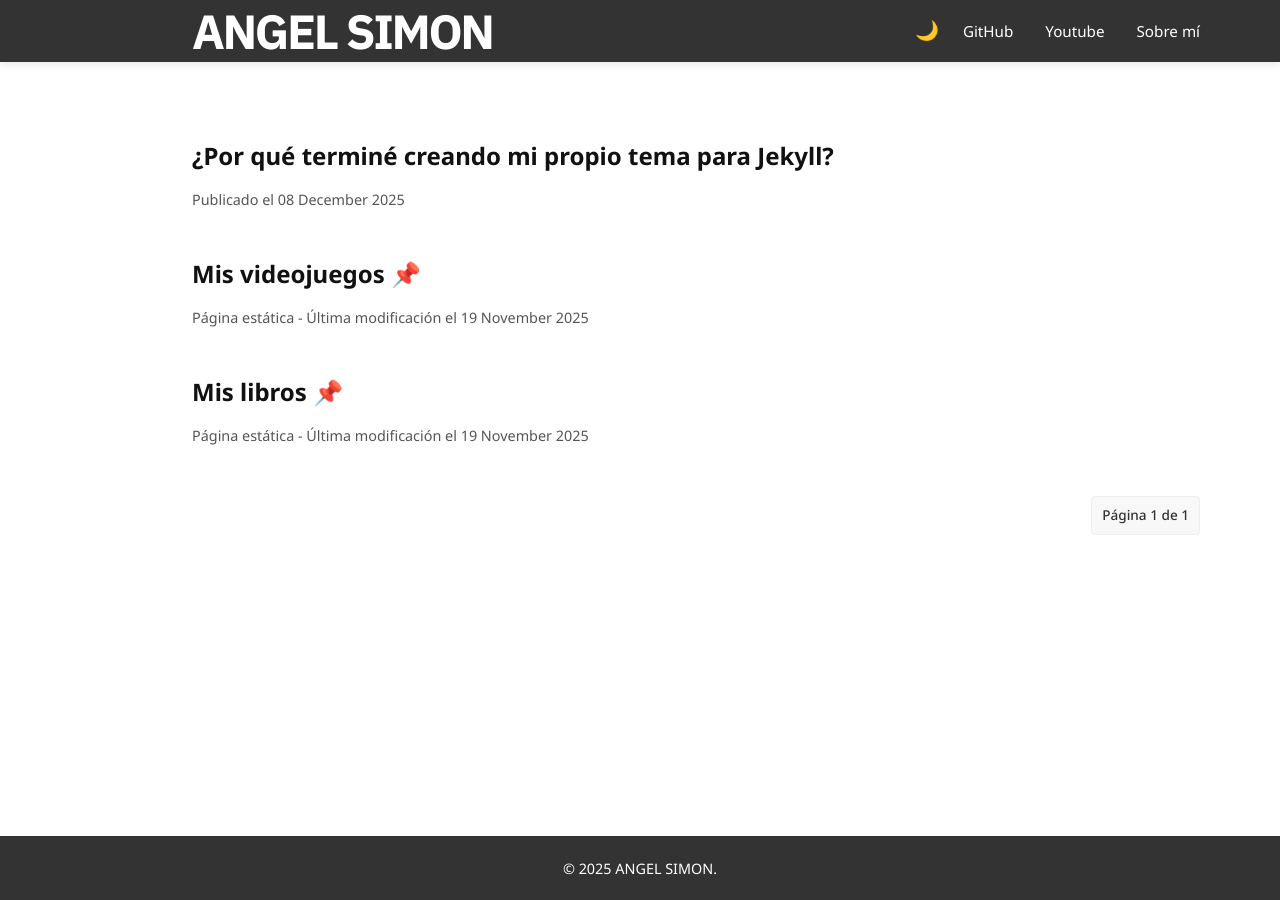
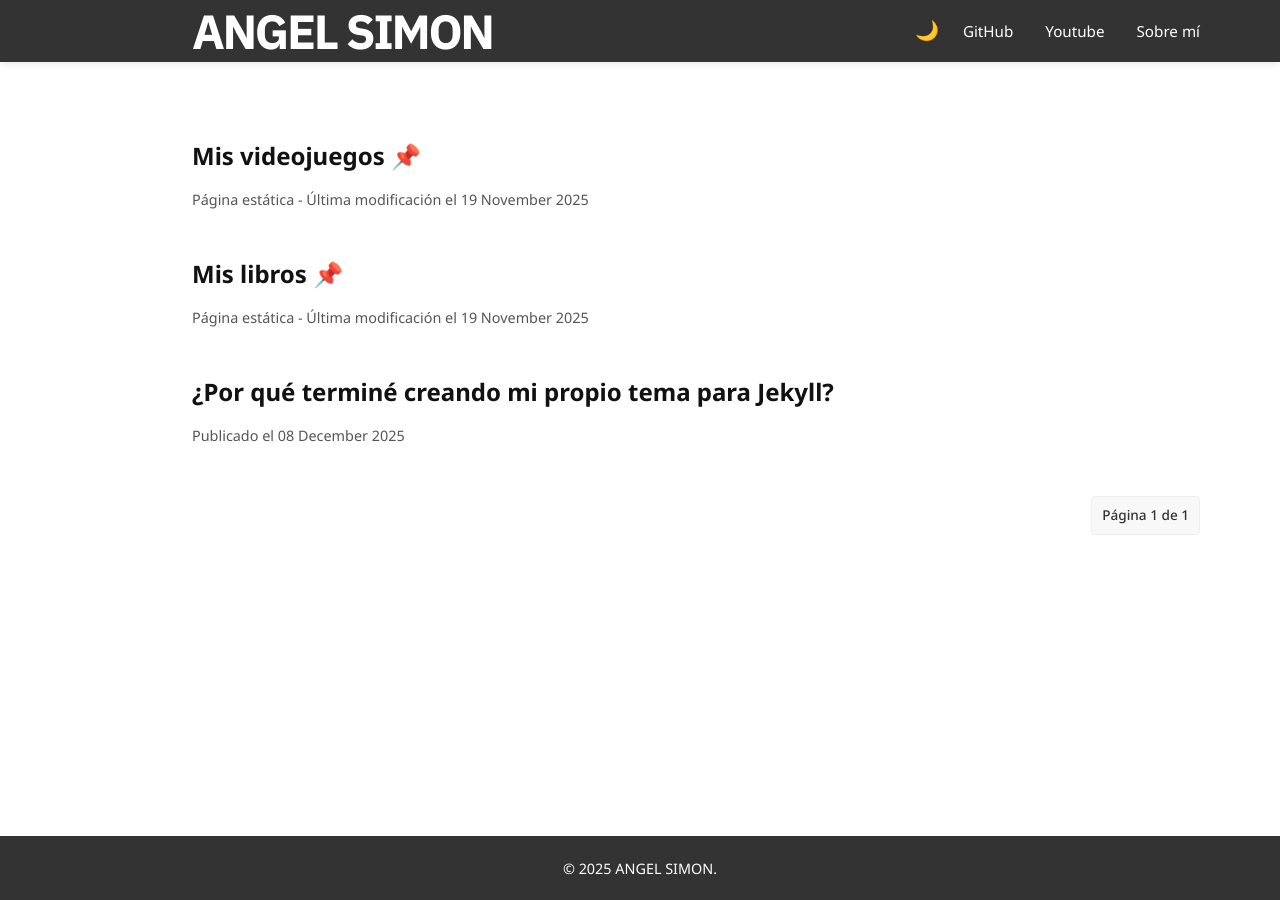
Before and after one commit to angelsimon/angelsimon.github.io, a Jekyll site: the page built from index.html, in a window 1280 px wide. Built offline with Jekyll 4.4.1, drawn with Linux system fonts in a browser that asks for light colours; some web fonts are replaced; the list of posts is cut into pages by our own code.

Commit message:
Add files via upload

```diff
--- a/index.html
+++ b/index.html
@@ -14,14 +14,7 @@ layout: default
 <section class="posts-list" id="postsList">
     {% for post in paginator.posts %}
 
-      {% unless post.status == 'pinned' or post.status == 'draft' %}
-        <article class="post-item">
-            <h2 class="reset-link"><a href="{{ post.url | relative_url }}">{{ post.title }}</a></h2>
-            <p class="meta-info">Publicado el {{ post.date | date: "%d %B %Y" }}</p>
-        </article>
-        {% endunless %}
-
-        {% if post.status == 'pinned' %}
+      {% if post.status == 'pinned' %}
             {% if post.status != 'draft' %}
             <article class="post-item">
                 <h2 class="reset-link"><a href="{{ post.url | relative_url }}">{{ post.title }} 📌</a></h2>
@@ -30,6 +23,14 @@ layout: default
             {% endif %}
         {% endif %}
     {% endfor %}
+    {% for post in paginator.posts %}
+        {% unless post.status == 'pinned' or post.status == 'draft' %}
+            <article class="post-item">
+                <h2 class="reset-link"><a href="{{ post.url | relative_url }}">{{ post.title }}</a></h2>
+                <p class="meta-info">Publicado el {{ post.date | date: "%d %B %Y" }}</p>
+            </article>
+        {% endunless %}
+    {% endfor %}
 </section>
 
 {% include pagination.html %}
```
